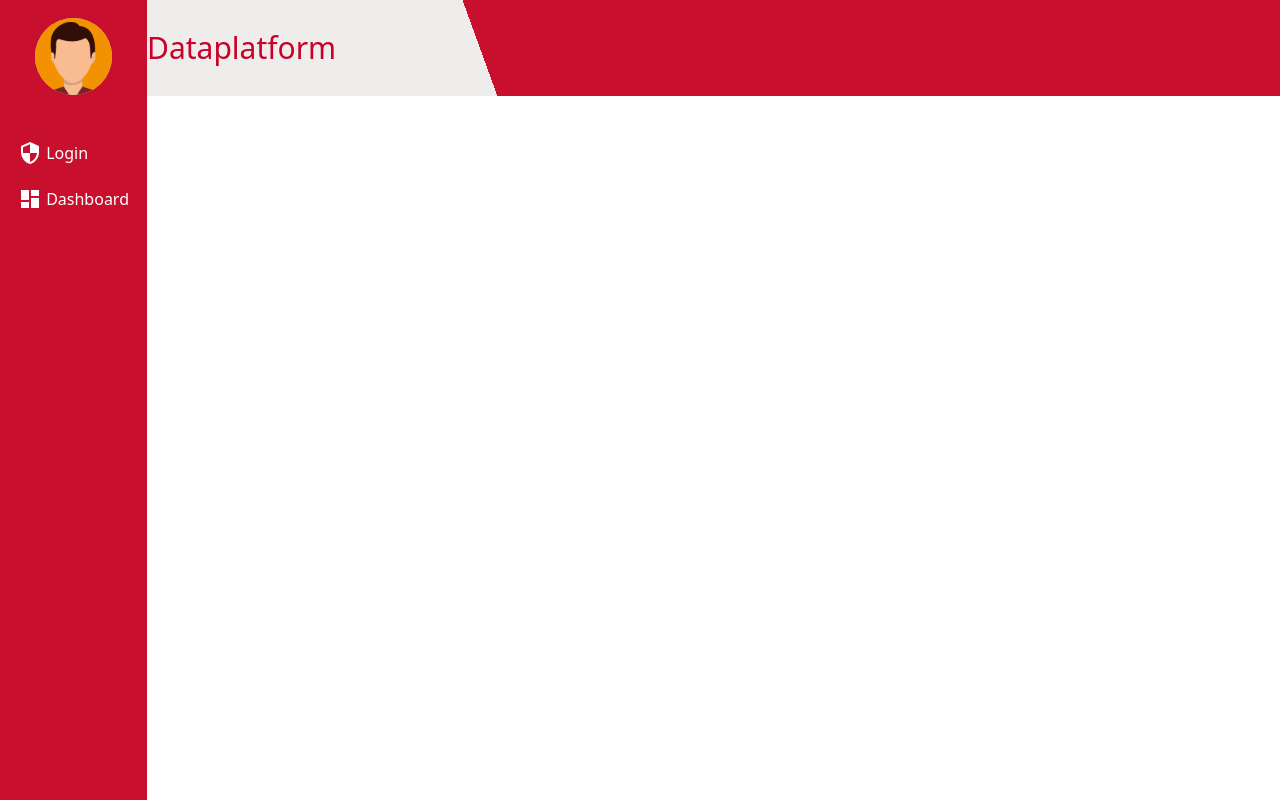
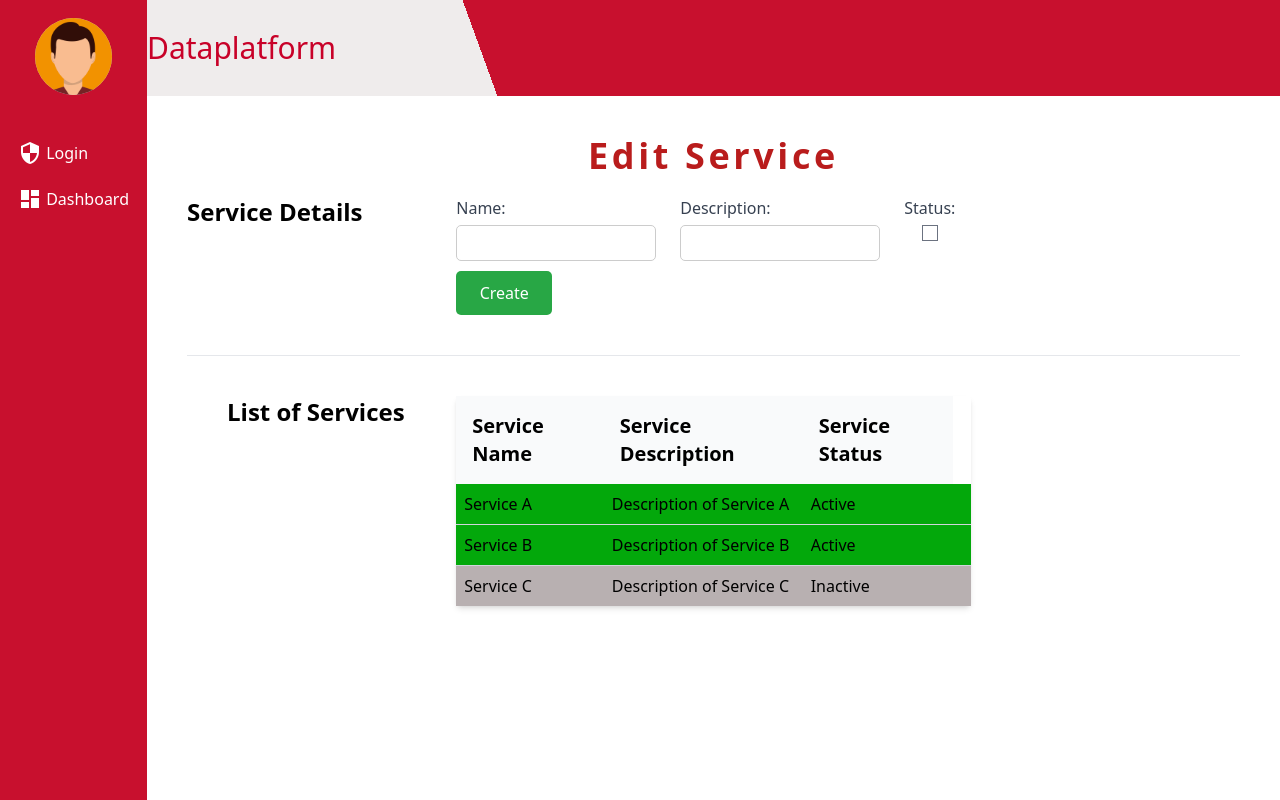
Before and after one commit to CIS-Spring-2023/project-cis_4339_project_10, a Vue app in the folder frontend/: page /CreateService in a window 1280 px wide. Built offline with nearby package versions, Linux system fonts and the light colour scheme; no server answers.

Commit message:
Created the "Create Service page" it allows for admins to create services

```diff
--- /dev/null
+++ b/frontend/src/components/CreateService.vue
@@ -0,0 +1,203 @@
+<script>
+import { DateTime } from 'luxon'
+import axios from 'axios'
+const apiURL = import.meta.env.VITE_ROOT_API
+
+export default {
+  data() {
+    return {
+      newService: {
+        name: '',
+        description: '',
+        status: false,
+      },
+      services: [
+        { id: 1, name: 'Service A', description: 'Description of Service A', status: 'Active' },
+        { id: 2, name: 'Service B', description: 'Description of Service B', status: 'Active' },
+        { id: 3, name: 'Service C', description: 'Description of Service C', status: 'Inactive' },
+      ],
+      // Parameter for search to occur
+  };
+},
+
+  methods: {
+    addService() {
+  // Add the new service to the services array
+  this.services.push({
+    id: this.services.length + 1, // Generate a new ID
+    name: this.newService.name,
+    description: this.newService.description,
+    status: this.newService.status ? 'Active' : 'Inactive'
+  });
+
+  // Reset the newService object
+  this.newService = {
+    name: '',
+    description: '',
+    status: false
+  };
+    },
+    // better formattedDate
+    formattedDate(datetimeDB) {
+      const dt = DateTime.fromISO(datetimeDB, {
+        zone: 'utc'
+      })
+      return dt
+        .setZone(DateTime.now().zoneName, { keepLocalTime: true })
+        .toLocaleString()
+    },
+    deleteService(index) {
+      if (confirm("Are you sure you want to delete this service?")) {
+        this.services.splice(index, 1);
+      }
+    },
+    editService(serviceID) {
+      this.$router.push({ name: 'servicedetails', params: { id: serviceID } })
+    }
+  }
+}
+</script>
+
+<template>
+  <main>
+    <div>
+      <h1
+        class="font-bold text-4xl text-red-700 tracking-widest text-center mt-10"
+      >
+        Edit Service
+      </h1>
+    </div>
+    <div class="px-10 pt-5">
+      <form @submit.prevent="addService" class="service-form">
+        <div
+          class="grid grid-cols-1 sm:grid-cols-2 md:grid-cols-4 gap-x-6 gap-y-10"
+        >
+          <h2 class="text-2xl font-bold">Service Details</h2>
+        <div class="flex flex-col">
+          <div class="flex">
+            <label class="block flex flex-col">
+              <span class="text-gray-700 font-normal">Name:</span>
+              <input v-model="newService.name" type="text" />
+            </label>
+            <label class="block flex flex-col ml-6">
+              <span class="text-gray-700">Description:</span>
+              <input v-model="newService.description" type="text" />
+            </label>
+            <label class="block flex items-center ml-6">
+              <span class="text-gray-700">Status:</span>
+              <input v-model="newService.status" type="checkbox" />
+            </label>
+            </div>
+            <button type="submit" class="submit-button w-24">Create</button>
+          </div>
+        </div>
+      </form>
+      <hr class="mt-10 mb-10" />
+      <!-- Display Found Data -->
+      <div class="grid grid-cols-1 sm:grid-cols-2 md:grid-cols-4 gap-x-6 gap-y-10">
+        <div class="ml-10">
+          <h2 class="text-2xl font-bold">List of Services</h2>
+        </div>
+        <div class="flex flex-col col-span-2">
+          <table class="min-w-full shadow-md rounded">
+            <thead class="bg-gray-50 text-xl">
+              <tr>
+                <th class="p-4 text-left">Service Name</th>
+                <th class="p-4 text-left">Service Description</th>
+                <th class="p-4 text-left">Service Status</th>
+              </tr>
+            </thead>
+            <tbody class="divide-y divide-gray-300">
+              <tr
+                v-for="(service, index) in services"
+                :key="index"
+                :class="{'row-active': service.status === 'Active', 'row-inactive': service.status === 'Inactive'}"
+              >
+                <td class="p-2 text-left">{{ service.name }}</td>
+                <td class="p-2 text-left">{{ service.description }}</td>
+                <td class="p-2 text-left">{{ service.status }}</td>
+                <td class="p-2 text-left">{{ service.serviceID }}</td>
+                <td>
+                </td>
+              </tr>
+            </tbody>
+          </table>
+        </div>
+      </div>
+    </div>
+  </main>
+</template>
+<style>
+.btn-group {
+  display: flex;
+  flex-direction: row;
+}
+
+.btn-success {
+  display: inline-block;
+  border: none;
+  border-radius: 4px;
+  padding: 5px 10px;
+  font-size: 16px;
+  font-weight: bold;
+  text-align: center;
+  text-decoration: none;
+  background-color: #28a745;
+  color: #fff;
+  cursor: pointer;
+  transition: background-color 0.3s ease-in-out;
+}
+.btn-danger {
+  display: inline-block;
+  border: none;
+  border-radius: 4px;
+  padding: 5px 10px;
+  font-size: 16px;
+  font-weight: bold;
+  text-align: center;
+  text-decoration: none;
+  background-color: #a72c28;
+  color: #fff;
+  cursor: pointer;
+  transition: background-color 0.3s ease-in-out;
+}
+
+.btn-success:hover {
+  background-color: #218838;
+}
+.btn-danger:hover {
+  background-color: #6b1405;
+}
+.row-inactive {
+  background-color: #b8b0b1;
+}
+
+.row-active {
+  background-color: #03a80b;
+}
+.service-form label {
+  display: flex;
+  flex-direction: column;
+  margin-bottom: 10px;
+}
+
+.service-form label span {
+  margin-bottom: 5px;
+}
+
+.service-form input:not([type="checkbox"]) {
+  padding: 5px;
+  border-radius: 5px;
+  border: 1px solid #ccc;
+  width: 200px;
+}
+.submit-button {
+  background-color: #28a745;
+  color: #fff;
+  border: none;
+  padding: 10px 20px;
+  border-radius: 5px;
+  font-size: 16px;
+  cursor: pointer;
+}
+</style>
--- /dev/null
+++ b/frontend/src/components/EditComponent.vue
@@ -0,0 +1,136 @@
+<template>
+    <div class="row justify-content-center">
+      <div class="col-md-6">
+        <!-- Update Service content -->
+        <h3 class="text-center">Update Service</h3>
+        <form @submit.prevent="handleUpdateForm">
+          <div class="form-group">
+            <label for="name">Service Name</label>
+            <input type="text" id="name" class="form-control" v-model="service.name" required>
+          </div>
+
+          <div class="form-group">
+            <label for="description">Service Description</label>
+            <textarea id="description" class="form-control" v-model="service.description" required></textarea>
+          </div>
+
+          <div class="form-group form-check">
+            <label class="form-check-label" for="status">Service Status</label>
+            <input type="checkbox" id="status" class="form-check-input custom-checkbox" v-model="service.status" required>
+          </div>
+
+          <button class="btn btn-primary mt-3">Update</button>
+        </form>
+      </div>
+    </div>
+  </template>
+
+  <script>
+  import axios from "axios";
+
+  export default {
+    data() {
+      return {
+        service: {}
+      };
+    },
+    created() {
+      let apiURL = `http://localhost:3001/service/${this.$route.params.id}`;
+
+      axios.get(apiURL).then((res) => {
+        this.service = res.data;
+      });
+    },
+    methods: {
+      handleUpdateForm() {
+        let apiURL = `http://localhost:3001/service/${this.$route.params.id}`;
+
+        axios
+          .put(apiURL, this.service)
+          .then((res) => {
+            console.log(res);
+            this.$router.push("/view");
+          })
+          .catch((error) => {
+            console.log(error);
+          });
+      },
+    },
+  };
+  </script>
+
+  <style>
+  .form-group label {
+    font-weight: bold;
+    margin-bottom: 5px;
+  }
+
+  .form-group input,
+  .form-group textarea {
+    border-radius: 5px;
+    border: 1px solid #ced4da;
+    padding: 10px;
+    font-size: 16px;
+    width: 100%; /* subtract 20px for padding */
+    box-sizing: border-box;
+  }
+
+  .form-group textarea {
+    height: 150px;
+    resize: vertical;
+  }
+
+  .form-group input[type="checkbox"] {
+    margin-right: 5px;
+    margin-top: 5px;
+  }
+
+  .form-group .form-check-label {
+    font-weight: normal;
+  }
+  .form-check-input.custom-checkbox {
+  width:20px; /* adjust the width as needed */
+}
+
+  button.btn-primary {
+    background-color: #007bff;
+    border-color: #007bff;
+  }
+
+  button.btn-primary:hover {
+    background-color: #0069d9;
+    border-color: #0062cc;
+  }
+
+  button.btn-primary:focus,
+  button.btn-primary.focus {
+    box-shadow: 0 0 0 0.2rem rgba(0, 123, 255, 0.5);
+  }
+
+  button.btn-primary:active,
+  button.btn-primary.active {
+    background-color: #0062cc;
+    border-color: #005cbf;
+  }
+
+  button.btn-primary:active:focus,
+  button.btn-primary.active:focus {
+    box-shadow: 0 0 0 0.2rem rgba(0, 123, 255, 0.5);
+  }
+
+  button.btn-primary.disabled,
+  button.btn-primary:disabled {
+    background-color: #007bff;
+    border-color: #007bff;
+  }
+
+
+  button.btn-primary:not(:disabled):not(.disabled):active,
+  button.btn-primary:not(:disabled):not(.disabled).active,
+  button.btn-primary:not(:disabled):not(.disabled):active:focus,
+  button.btn-primary:not(:disabled):not(.disabled).active:focus {
+    background-color: #0062cc;
+    border-color: #005cbf;
+    box-shadow: 0 0 0 0.2rem rgba(0, 123, 255, 0.5);
+  }
+</style>
--- a/frontend/src/router/index.js
+++ b/frontend/src/router/index.js
@@ -42,10 +42,21 @@ const routes = [
     component: () => import('../components/findEvents.vue')
   },
   {
+    path: '/CreateService',
+    name: 'createservice',
+    props: true,
+    component: () => import('../components/CreateService.vue')
+  },
+  {
     path: '/eventdetails/:id',
     name: 'eventdetails',
     props: true,
     component: () => import('../components/eventDetails.vue')
+  },
+  {
+    path: '/edit/:id',
+    name: 'edit',
+    component: () => import('../components/EditComponent.vue')
   }
 ]
 const router = createRouter({
```
